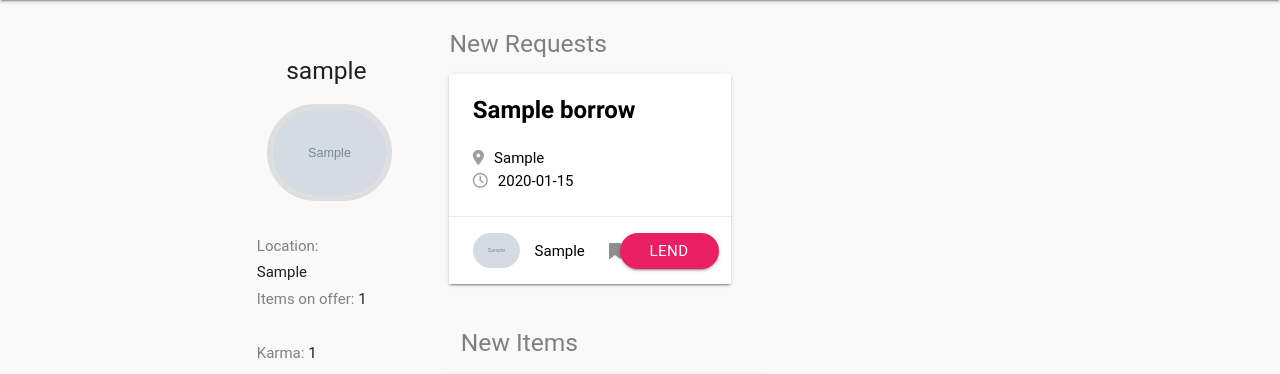
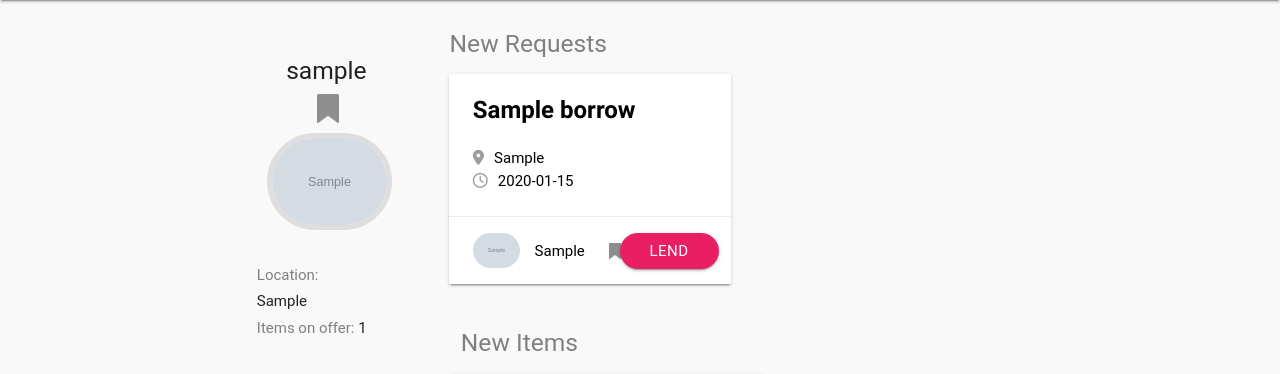
Before and after one commit to harsh6646/SupplyMe, a Flask app: page / in a window 1280 px wide. Shown: the part 64-438 px from the top of the page. Run offline with Flask 2, Linux system fonts and the light colour scheme; a user stored in the database is signed in; tables that the repository leaves empty hold one stand-in row (values such as "Sample post"); grey boxes marked "Sample" are stand-in pictures; some libraries are stand-ins or nearby versions; some web fonts are replaced.

Commit message:
Added badge next to name

```diff
--- a/app/static/stylesheet.css
+++ b/app/static/stylesheet.css
@@ -29,6 +29,12 @@ main {
 
 .rank{
     height: 16px;
+    display: inline-block;
+}
+
+.ranklrg{
+    height: 29px;
+    margin-left: 45%;
     display: inline-block;
 }
 
--- a/app/templates/index.html
+++ b/app/templates/index.html
@@ -5,6 +5,18 @@
 <div class="container">
     <div class="sidebar">
         <h5 class="center-align">{{ g.user.nickname }}</h5>
+        {% if ((g.user.karma >= 0) and (g.user.karma < 5)) %}
+            <img src="/static/stone.png" class="ranklrg" >
+        {% elif ((g.user.karma >= 5) and (g.user.karma < 15)) %}
+            <img src="/static/bronze.png" class="ranklrg">
+        {% elif ((g.user.karma >= 15) and (g.user.karma < 30)) %}
+            <img src="/static/silver.png" class="ranklrg">
+        {% elif ((g.user.karma >= 30) and (g.user.karma < 60)) %}
+            <img src="/static/gold.png" class="ranklrg">
+        {% elif (g.user.karma >= 60) %}
+            <img src="/static/platinum.png" class="ranklrg" >
+        {% endif %}
+
         <img class="center-align profilePic" src="{{ g.user.profile_picture }}">
         <h6 style="margin-left: 20px; color: grey;">Location:</h6>
         <h7 class="locspace">{{ g.user.location }}</h7>
```
Lines whose indentation alone changed are shown as unchanged.
